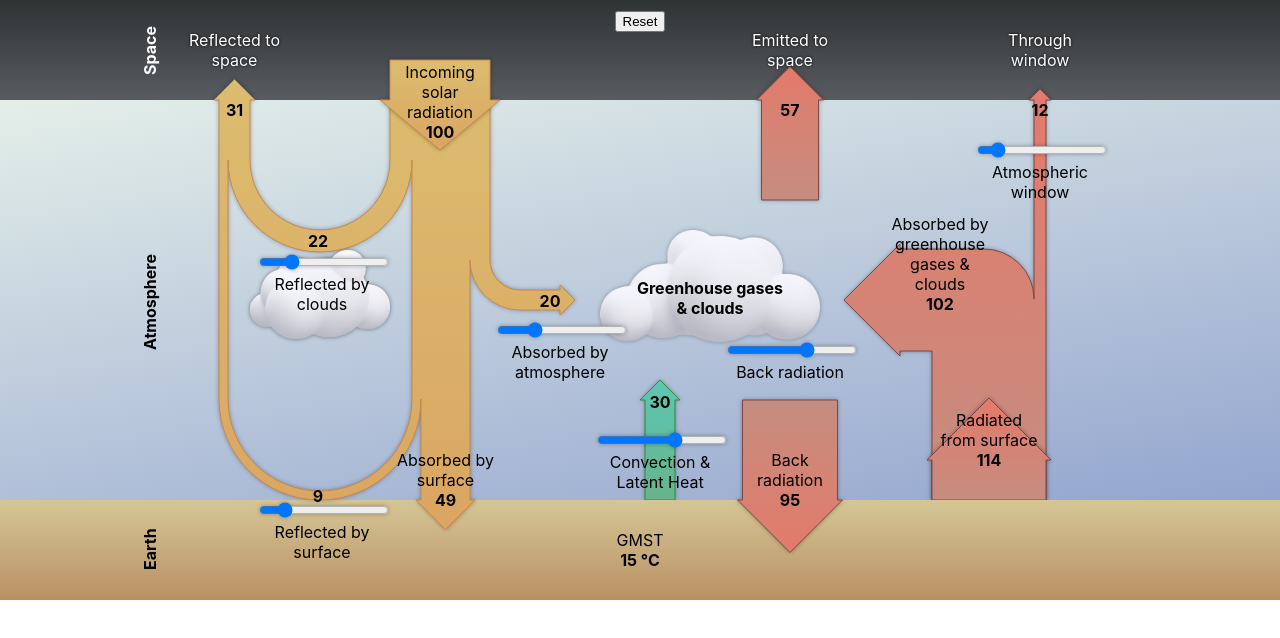
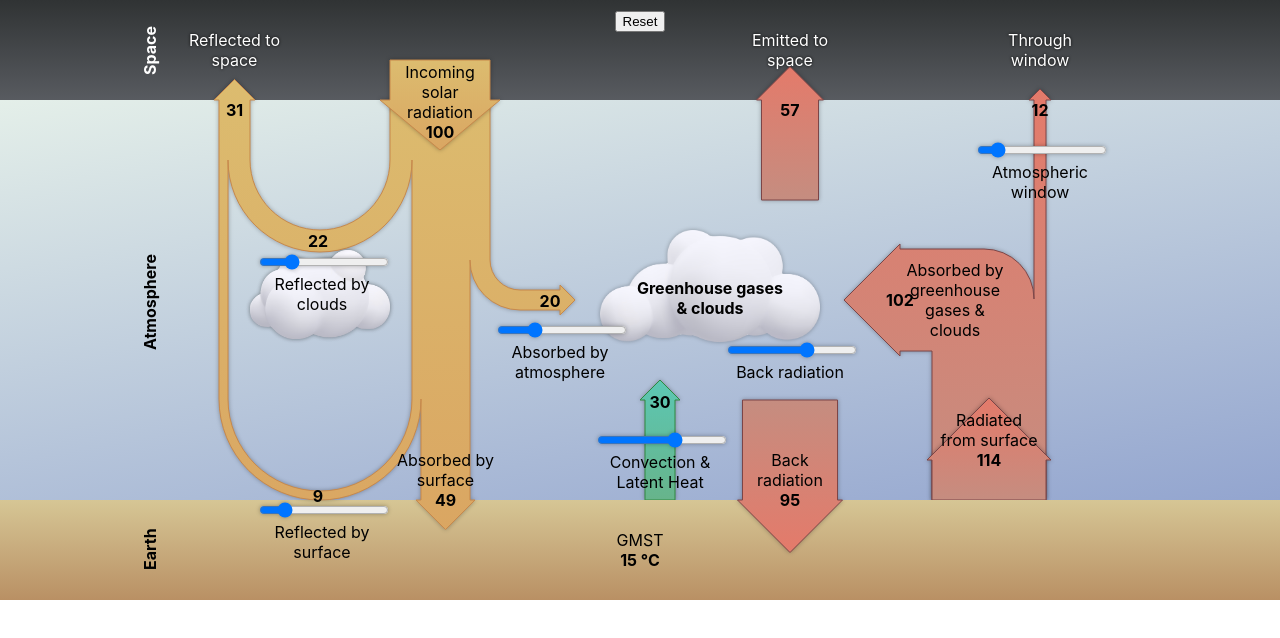
Before and after one commit to craigwalton/ClimateApp, a React (Create React App) app in the folder my-app/: page / in a window 1280 px wide. Shown: the top 638 px of the page. Built offline with nearby package versions, Linux system fonts and the light colour scheme.

Commit message:
Separate absorbed by ghg & clouds labels.

```diff
--- a/my-app/src/App.js
+++ b/my-app/src/App.js
@@ -145,8 +145,8 @@ function App() {
                                                absorbed={lwAbsorbedByAtmosphere} window={atmosphericWindow}/>
                     <ValueLabel x={900 - lwEmittedFromSurface / 2 + atmosphericWindow / 2} y={410}
                                 label={"Radiated from surface"} value={lwEmittedFromSurface}/>
-                    <ValueLabel x={800} y={214} label={"Absorbed by greenhouse gases & clouds"}
-                                value={lwAbsorbedByAtmosphere}/>
+                    <Label x={815} y={260} label={"Absorbed by greenhouse gases & clouds"}/>
+                    <ValueLabel x={760} y={290} value={lwAbsorbedByAtmosphere}/>
                     <Label x={900} y={30} label={"Through window"} className={"white-label"}/>
                     <ValueLabel x={900} y={100} value={atmosphericWindow}/>
                     <Slider x={630} y={300} label={"Back radiation"} value={backRadiationSlider}
```
